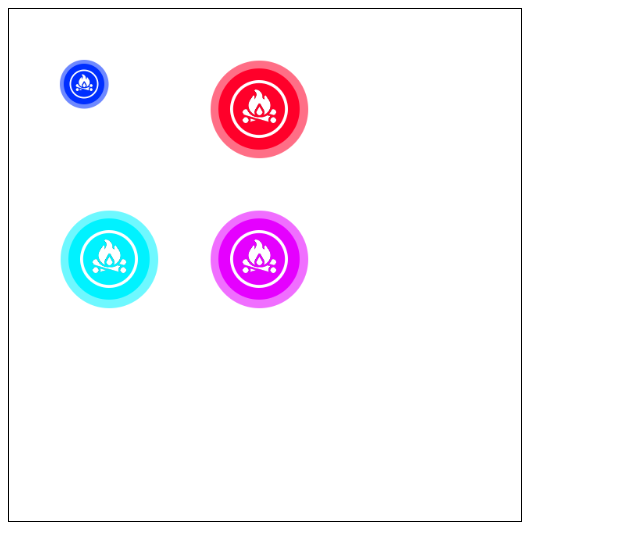
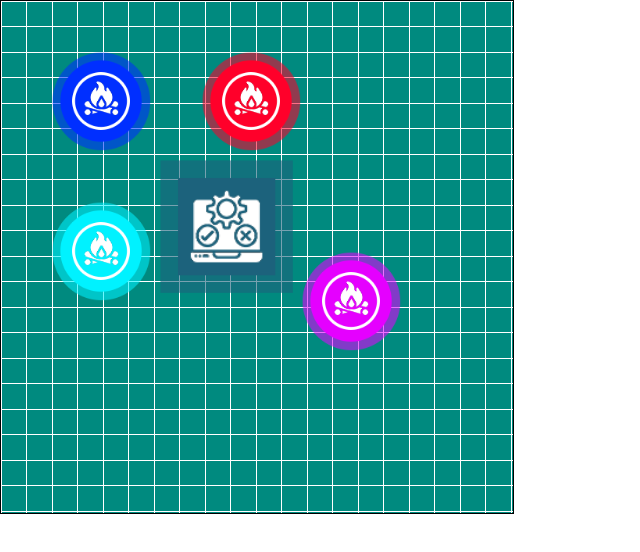
Before and after one commit to costin89/QA, a plain HTML site: page camfire/index_1.html in a window 1280 px wide. Shown: the whole page, without its empty margins (0-640 px from the left). Drawn offline with Linux system fonts and the light colour scheme.

Commit message:
Update index_1.html

```diff
--- a/camfire/index_1.html
+++ b/camfire/index_1.html
@@ -5,19 +5,32 @@
 		<style>
 			canvas {
 				border: 1px solid black;
+				position: absolute;
+				top: 0;
+				left: 0;
 			}
 		</style>
 	</head>
 	<body>
+		<canvas id="canvas2" width="512" height="512"></canvas>
 		<canvas id="canvas" width="512" height="512"></canvas>
 		<script>
 			var canvas = document.getElementById("canvas");
-			var ctx = canvas.getContext("2d");
+			var ctx1 = canvas.getContext("2d");
+			ctx1.fillStyle = 'rgba(0, 0, 0, 0.5)'; // transparente Hintergrundfarbe
+
+			var canvas2 = document.getElementById('canvas2');
+			var ctx2 = canvas2.getContext('2d');
+			var imgbg = new Image();
+			imgbg.onload = function() {
+				ctx2.drawImage(imgbg, 0, 0); // Bild als Hintergrund zeichnen
+			};
+			imgbg.src = 'https://raw.githubusercontent.com/costin89/QA/main/camfire/proto.gif';
 
 			// Lade die PNG-Bilder
 			var images = [];
 			var loadedImages = 0;
-			var imgUrls = ["1.png", "2.png", "3.png", "4.png"];
+			var imgUrls = ["https://raw.githubusercontent.com/costin89/QA/main/camfire/1.png", "https://raw.githubusercontent.com/costin89/QA/main/camfire/2.png", "https://raw.githubusercontent.com/costin89/QA/main/camfire/3.png", "https://raw.githubusercontent.com/costin89/QA/main/camfire/4.png","https://raw.githubusercontent.com/costin89/QA/main/camfire/l.png"];
 
 			for (var i = 0; i < imgUrls.length; i++) {
 				var img = new Image();
@@ -35,16 +48,17 @@
 			// Zeichne die Rechtecke
 			function drawRectangles() {
 				var rectangles = [
-					{ x: 50, y: 50, width: 50, height: 50},
+					{ x: 50, y: 50, width: 100, height: 100},
 					{ x: 200, y: 50, width: 100, height: 100 },
 					{ x: 50, y: 200, width: 100, height: 100 },
-					{ x: 200, y: 200, width: 100, height: 100 }
+					{ x: 300, y: 250, width: 100, height: 100 },
+					{ x: 150, y: 150, width: 150, height:150 }
 				];
 
 				for (var i = 0; i < rectangles.length; i++) {
 					var rect = rectangles[i];
 					var img = images[i];
-					ctx.drawImage(img, rect.x, rect.y, rect.width, rect.height);
+					ctx1.drawImage(img, rect.x, rect.y, rect.width, rect.height);
 				}
 
 				// Füge Event Listener für Mausbewegungen hinzu
@@ -94,11 +108,11 @@
 
 				// Zeichne die Rechtecke neu
 				function redraw() {
-					ctx.clearRect(0, 0, canvas.width, canvas.height);
+					ctx1.clearRect(0, 0, canvas.width, canvas.height);
 					for (var i = 0; i < rectangles.length; i++) {
 						var rect = rectangles[i];
 						var img = images[i];
-						ctx.drawImage(img, rect.x, rect.y, rect.width, rect.height);
+						ctx1.drawImage(img, rect.x, rect.y, rect.width, rect.height);
 					}
 				}
 			}
```
